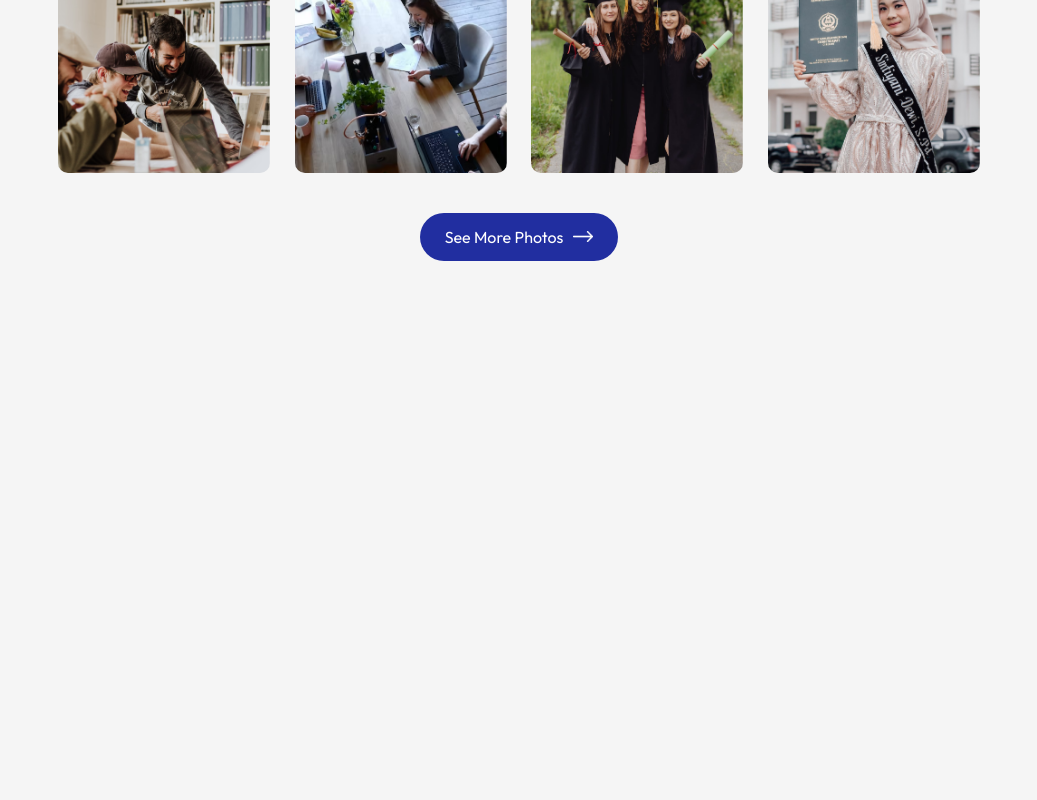
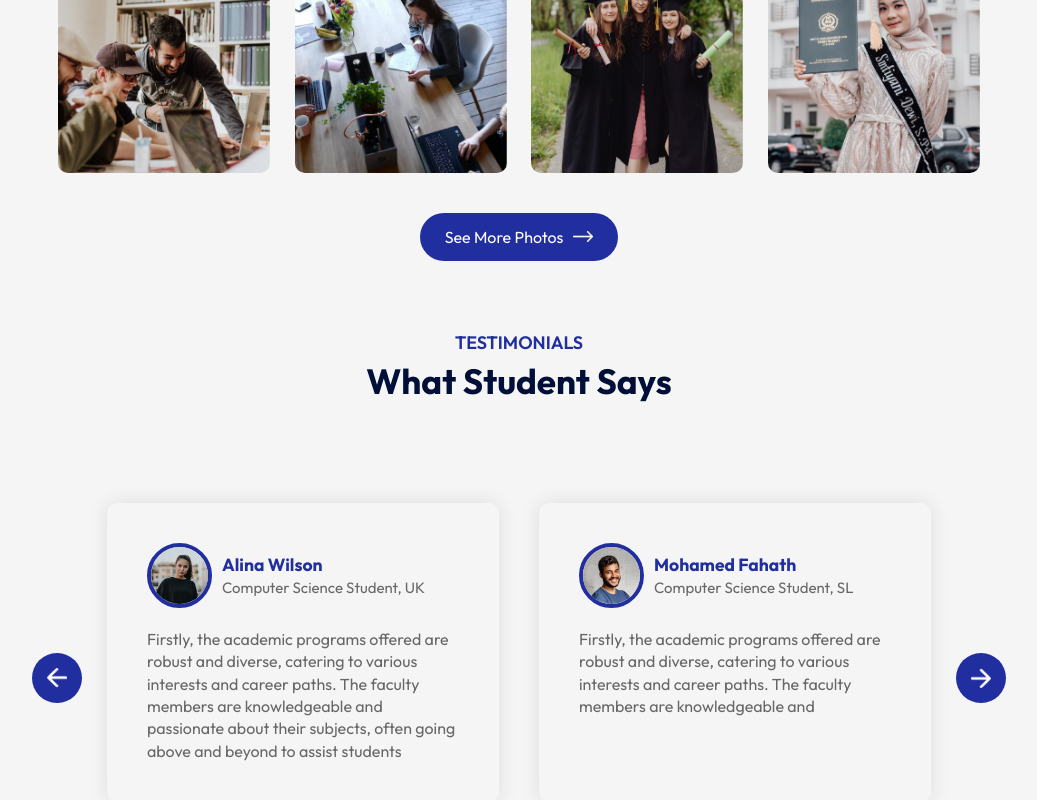
Before and after one commit to fmfahath/react-edusity, a React app: page / in a window 1280 px wide. Shown: the part 2146-2946 px from the top of the page, without its empty margins (121-1158 px from the left). Before the commit the page ends 2457 px from the top, so only its background shows below. Built offline with nearby package versions, Linux system fonts and the light colour scheme; the HTML template or start-up script is replaced by a standard one.

Commit message:
testimonial component created+

```diff
--- a/src/App.jsx
+++ b/src/App.jsx
@@ -5,6 +5,7 @@ import Programs from './components/Programs/Programs'
 import Title from './components/Title/Title'
 import About from './components/About/About'
 import Campus from './components/Campus/Campus'
+import Testimonials from './components/Testimonials/Testimonials'
 
 const App = () => {
   return (
@@ -17,6 +18,8 @@ const App = () => {
         <About />
         <Title subTitile='Gallery' title='Campus Photos' />
         <Campus />
+        <Title subTitile='Testimonials' title='What Student Says' />
+        <Testimonials />
       </div>
     </div>
   )
--- /dev/null
+++ b/src/components/Testimonials/Testimonials.css
@@ -0,0 +1,74 @@
+.testimonials {
+    margin: 80px auto;
+    padding: 0 80px;
+    position: relative;
+}
+
+.next-btn,
+.back-btn {
+    width: 50px;
+    background-color: #212ea0;
+    border-radius: 50%;
+    padding: 15px;
+    position: absolute;
+    cursor: pointer;
+}
+
+.next-btn {
+    top: 50%;
+    right: 0;
+    transform: translate(-50%);
+}
+
+.back-btn {
+    top: 50%;
+    left: 0;
+    transform: translate(50%);
+}
+
+
+
+.slider {
+    overflow: hidden;
+}
+
+.slider ul {
+    display: flex;
+    width: 200%;
+    overflow-x: hidden;
+    transition: 0.5s;
+}
+
+.slider ul li {
+    list-style-type: none;
+    width: 50%;
+    padding: 20px;
+}
+
+.slide {
+    height: 100%;
+    box-shadow: 0 0 20px rgba(0, 0, 0, 0.1);
+    padding: 40px;
+    border-radius: 10px;
+    color: #676767;
+    line-height: 1.4;
+
+}
+
+.slide img {
+    width: 65px;
+    border-radius: 50%;
+    border: 4px solid #212ea0;
+    margin-right: 10px;
+}
+
+.user-info {
+    display: flex;
+    align-items: center;
+    margin-bottom: 20px;
+    font-size: 15px;
+}
+
+.user-info h3 {
+    color: #212ea0;
+}
--- /dev/null
+++ b/src/components/Testimonials/Testimonials.jsx
@@ -0,0 +1,89 @@
+import React from 'react'
+import './Testimonials.css'
+import next_icon from '../../assets/next-icon.png'
+import back_icon from '../../assets/back-icon.png'
+import user_1 from '../../assets/user-1.png'
+import user_2 from '../../assets/user-2.png'
+import user_3 from '../../assets/user-3.png'
+import user_4 from '../../assets/user-4.png'
+
+
+const Testimonials = () => {
+    return (
+        <div className='testimonials'>
+
+            <img src={back_icon} className='back-btn' />
+            <div className='slider'>
+                <ul>
+                    <li>
+                        <div className='slide'>
+                            <div className="user-info">
+                                <img src={user_1} />
+                                <div>
+                                    <h3>Alina Wilson</h3>
+                                    <p>Computer Science Student, UK</p>
+                                </div>
+                            </div>
+                            <p>
+                                Firstly, the academic programs offered are robust and diverse, catering to
+                                various interests and career paths. The faculty members are knowledgeable and
+                                passionate about their subjects, often going above and beyond to assist students
+                            </p>
+                        </div>
+                    </li>
+                    <li>
+                        <div className='slide'>
+                            <div className="user-info">
+                                <img src={user_2} />
+                                <div>
+                                    <h3>Mohamed Fahath</h3>
+                                    <p>Computer Science Student, SL</p>
+                                </div>
+                            </div>
+                            <p>
+                                Firstly, the academic programs offered are robust and diverse, catering to
+                                various interests and career paths. The faculty members are knowledgeable and
+
+                            </p>
+                        </div>
+                    </li>
+                    <li>
+                        <div className='slide'>
+                            <div className="user-info">
+                                <img src={user_3} />
+                                <div>
+                                    <h3>Fedrika</h3>
+                                    <p>Computer Science Student, SL</p>
+                                </div>
+                            </div>
+                            <p>
+                                Firstly, the academic programs offered are robust and diverse, catering to
+                                various interests and career paths. The faculty members are knowledgeable and
+
+                            </p>
+                        </div>
+                    </li>
+                    <li>
+                        <div className='slide'>
+                            <div className="user-info">
+                                <img src={user_4} />
+                                <div>
+                                    <h3>James Smith</h3>
+                                    <p>Computer Science Student, SL</p>
+                                </div>
+                            </div>
+                            <p>
+                                Firstly, the academic programs offered are robust and diverse, catering to
+                                various interests and career paths. The faculty members are knowledgeable and
+                                passionate about their subjects.
+                            </p>
+                        </div>
+                    </li>
+                </ul>
+            </div>
+            <img src={next_icon} className='next-btn' />
+        </div>
+    )
+}
+
+export default Testimonials
```
